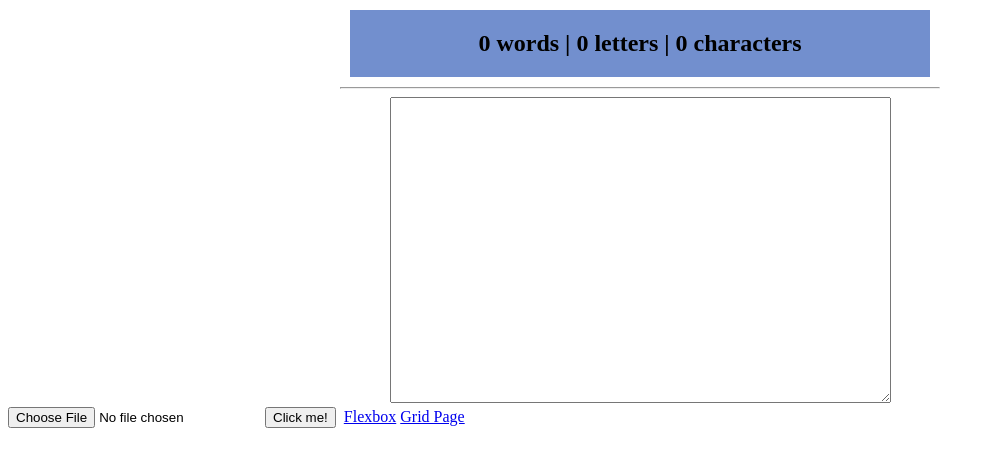
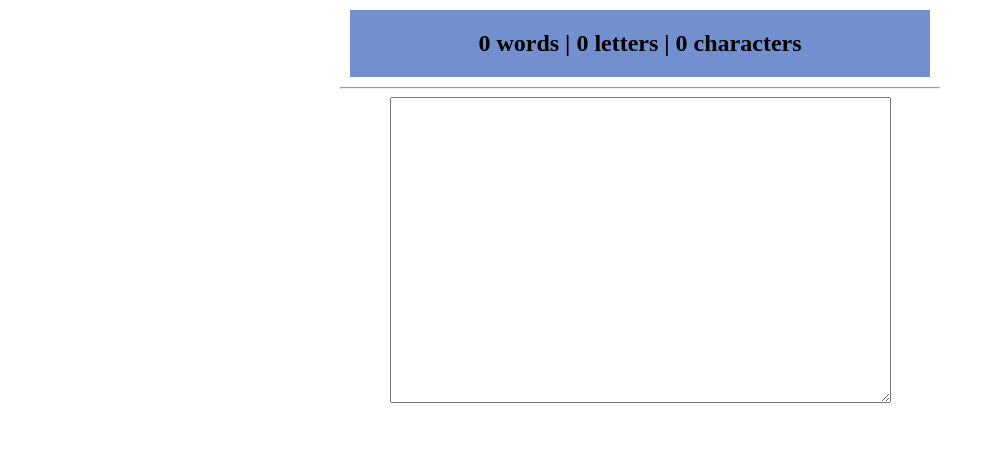
Before and after one commit to KevinGomez1234/TextEditor, a plain HTML site: page index.html in a window 1280 px wide. Shown: the whole page, without its empty margins (0-995 px from the left). Drawn offline with Linux system fonts and the light colour scheme.

```diff
--- a/index.html
+++ b/index.html
@@ -15,14 +15,5 @@
             <hr>
             <textarea rows=20 cols=60 id="text-area"></textarea>
         </div>
-        <form id="form" method="POST" enctype="multipart/form-data">
-            <!-- <input type="submit"> -->
-        </form>
-
-        <input type="file" name="picture">
-        <button id="button">Click me!</button>
-        <img src="" height="200" id="img">
-        <a href="flexbox.html">Flexbox</a>
-        <a href="grid.html" style="text-align: center;"> Grid Page </a>
     </body>
 </html>
```
